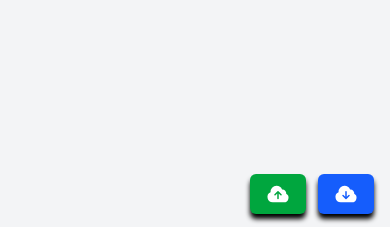
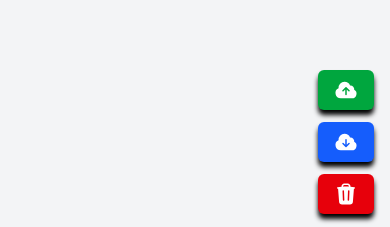
Before and after one commit to dina-khan/drawing-app, a Next.js app: page /drawing in a window 390 px wide. Shown: the part 614-841 px from the top of the page. Built offline with nearby package versions, Linux system fonts and the light colour scheme.

Commit message:
Fixed bug in clear canvas button

```diff
--- a/src/pages/drawing.tsx
+++ b/src/pages/drawing.tsx
@@ -209,7 +209,7 @@ const DrawingPage = () => {
       </div>
 
       {/* Mobile FABs */}
-      <div className="fixed bottom-4 right-4 flex gap-3 md:hidden z-40">
+      <div className="fixed bottom-4 right-4 flex flex-col items-end gap-3 md:hidden z-40">
         <button onClick={handleExport} title="Save"
           className="bg-green-600 text-white p-3 rounded-full shadow-lg">
           <CloudArrowUpIcon className="h-6 w-6" />
@@ -218,6 +218,10 @@ const DrawingPage = () => {
           className="bg-blue-600 text-white p-3 rounded-full shadow-lg">
           <CloudArrowDownIcon className="h-6 w-6" />
         </button>
+        <button onClick={handleClear} title="Clear"
+          className="bg-red-600 text-white p-3 rounded-full shadow-lg">
+          <TrashIcon className="h-6 w-6" />
+        </button>
       </div>
     </div>
   );
```
